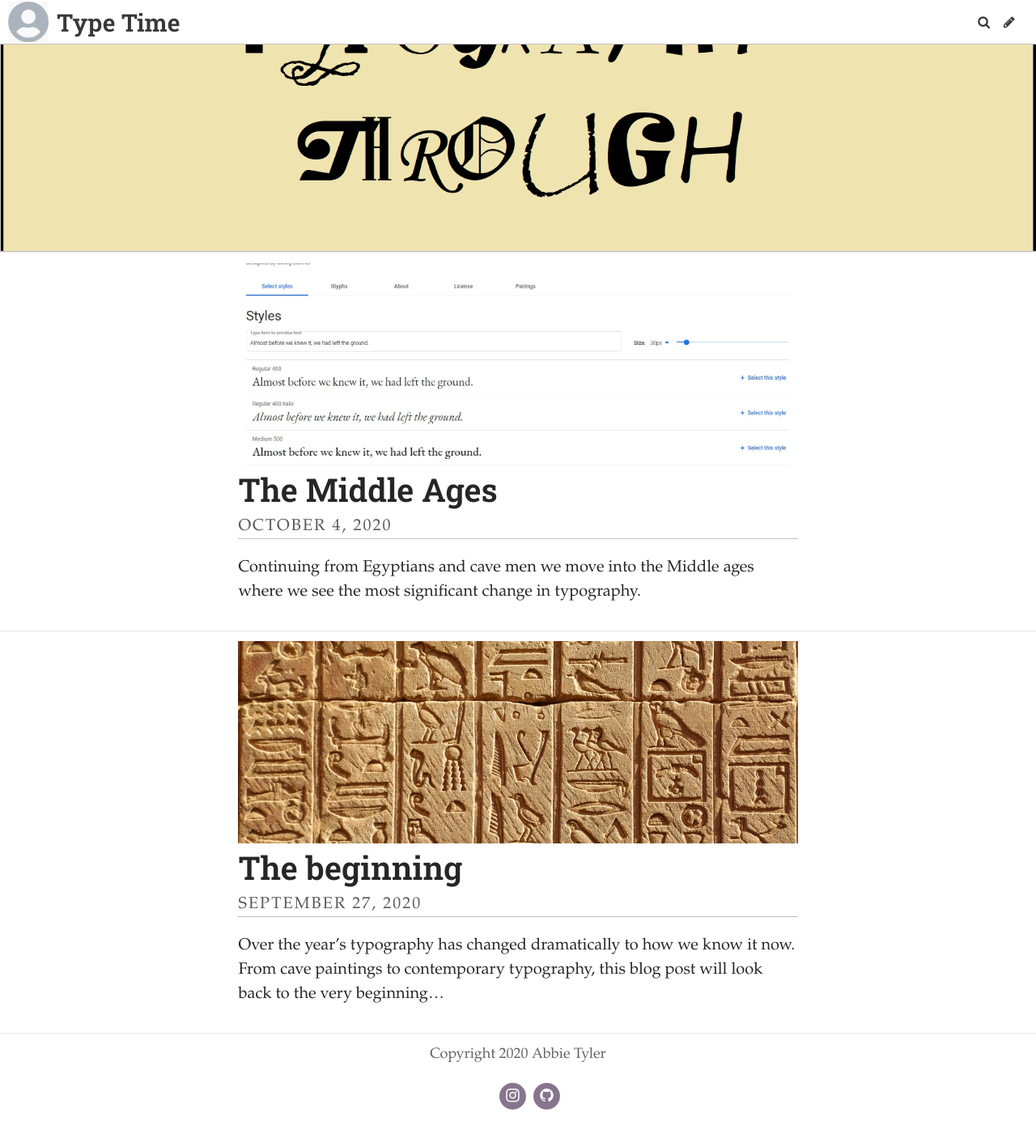
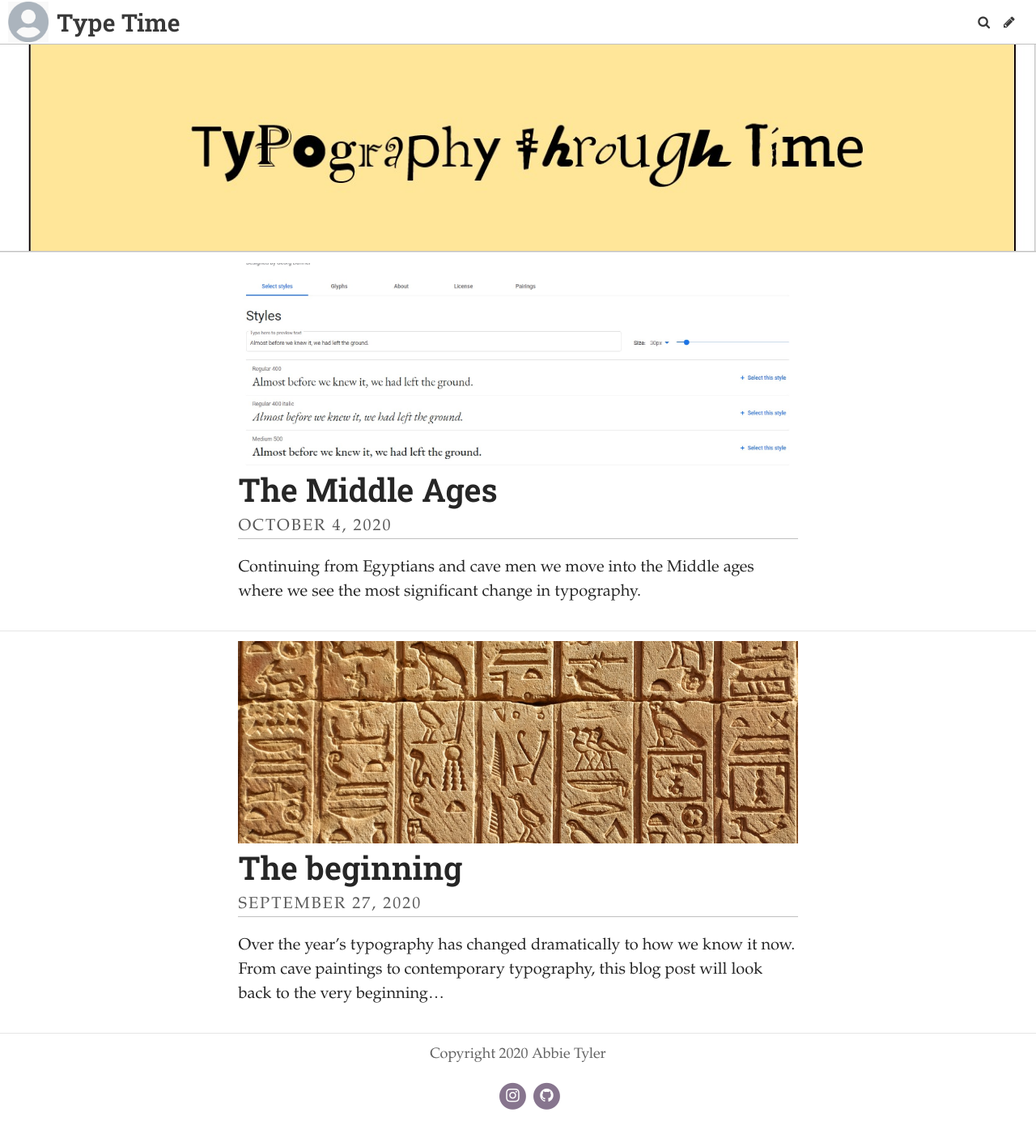
Before and after one commit to horsemad101/Typography, a Jekyll site: the page built from index.html, in a window 1280 px wide. Shown: the whole page at 81% size. Built offline with Jekyll 4.4.1, drawn with Linux system fonts in a browser that asks for light colours; some web fonts are replaced; the list of posts is cut into pages by our own code.

Commit message:
Update Settings “general”

```diff
--- a/_data/settings.yml
+++ b/_data/settings.yml
@@ -2,7 +2,7 @@ title: Type Time
 description: A website with a blog about the history of typography over the years.
 header_text: ""
 footer_text: Copyright 2020 Abbie Tyler
-header_feature_image: ../uploads/type.png
+header_feature_image: ../uploads/type.jpg
 bannerheight: 20vmax
 logo: /uploads/logo.jpg
 favicon: /uploads/favicon.ico
```
Also changed, not shown: uploads/type.jpg (added).
